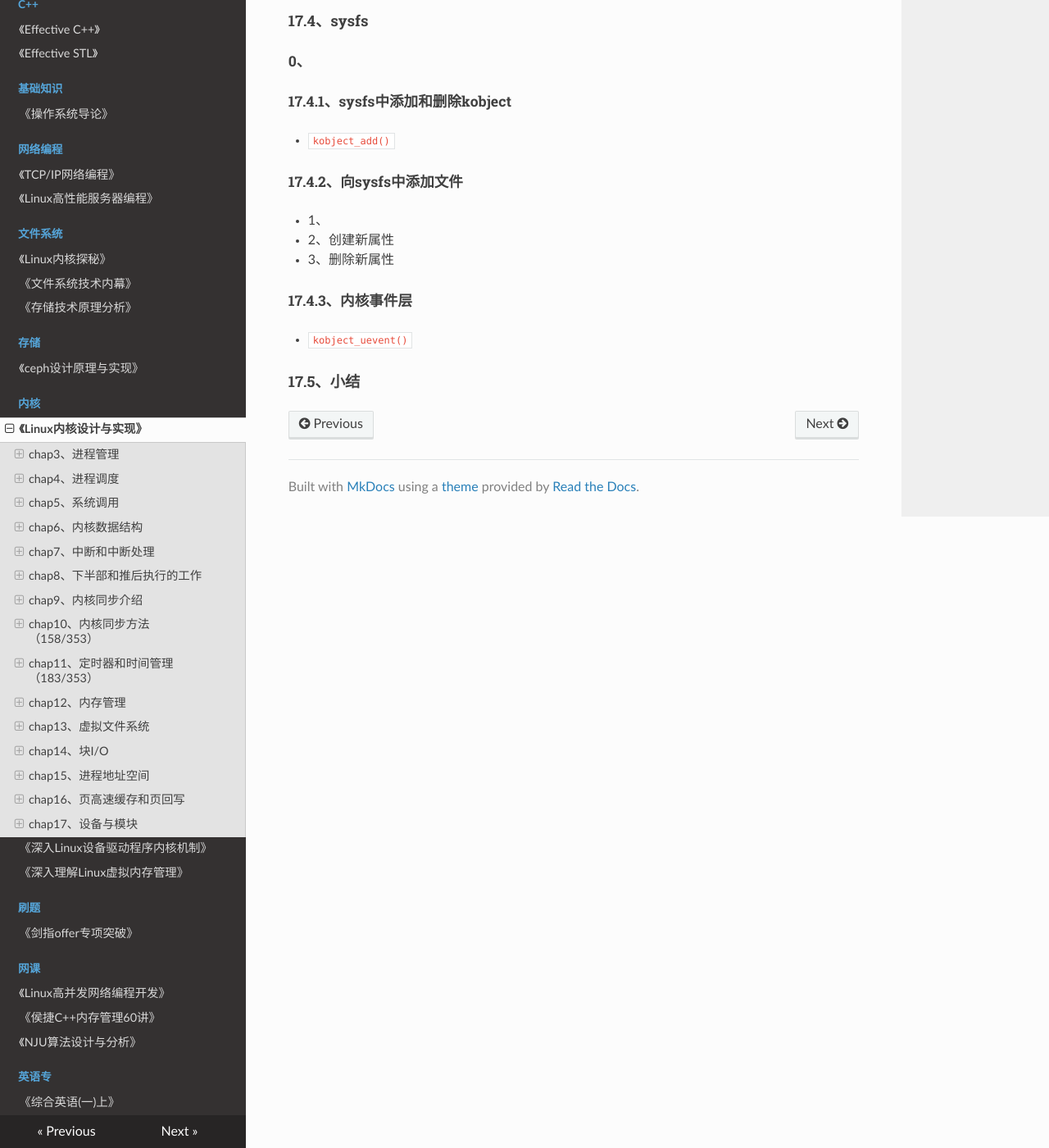
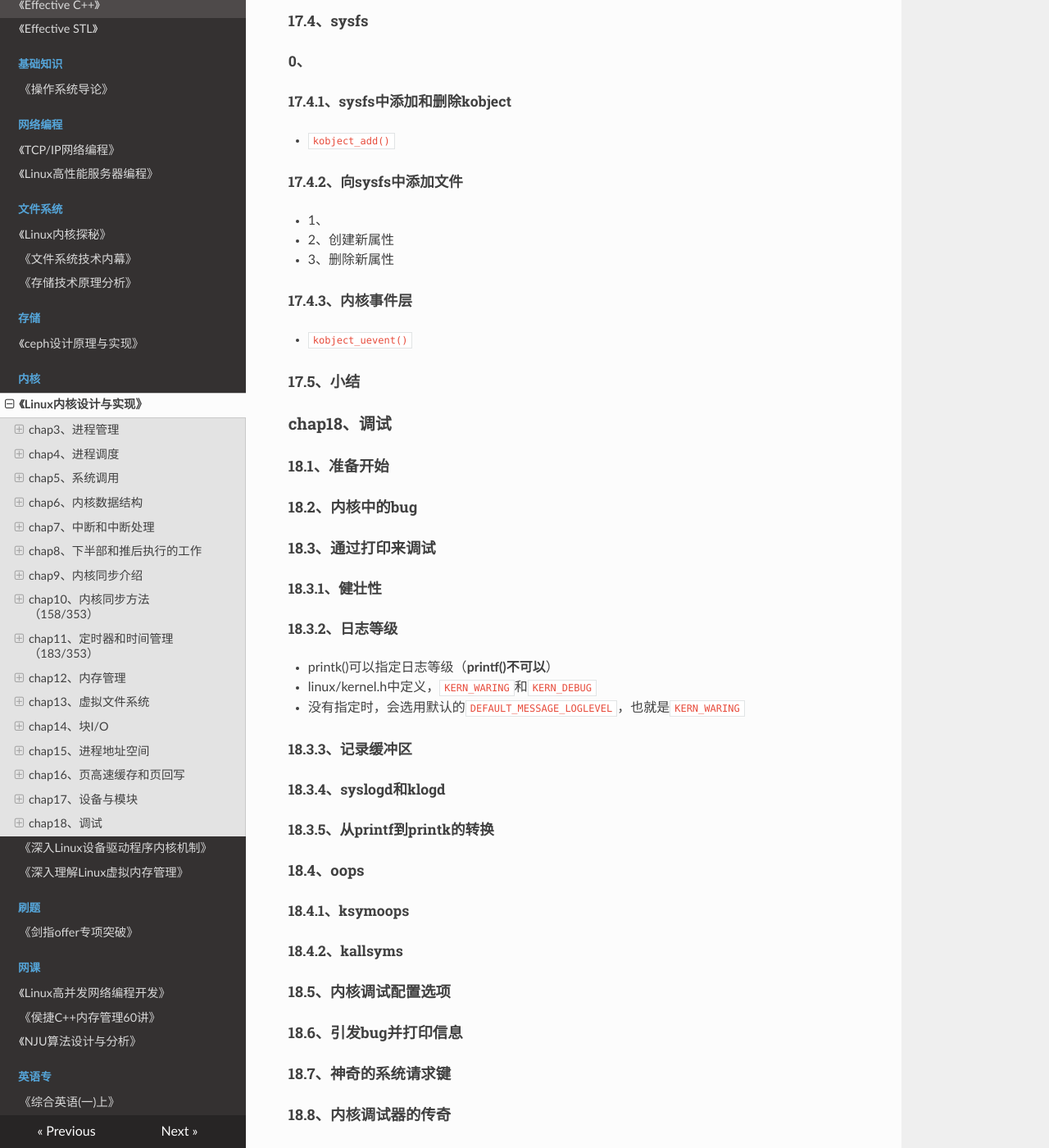
Before and after one commit to wolflion/booknotes, an MkDocs documentation site: the page built from docs/13kernel/Linux内核设计与实现.md, in a window 1280 px wide and 1400 px high, scrolled down 31006 px. Shown: the whole window at 82% size. Built offline with MkDocs 1.6.1, drawn with Linux system fonts in a browser that asks for light colours; nearby versions of some CDN libraries; some of the changed text lies outside the part shown.

Commit message:
Update Linux内核设计与实现.md

```diff
--- a/docs/13kernel/Linux内核设计与实现.md
+++ b/docs/13kernel/Linux内核设计与实现.md
@@ -835,3 +835,61 @@
 + `kobject_uevent()`
 
 #### 17.5、小结
+
+### chap18、调试
+
+#### 18.1、准备开始
+
+#### 18.2、内核中的bug
+
+#### 18.3、通过打印来调试
+
+##### 18.3.1、健壮性
+
+##### 18.3.2、日志等级
+
++ printk()可以指定日志等级（**printf()不可以**）
++ linux/kernel.h中定义，`KERN_WARING`和`KERN_DEBUG`
++ 没有指定时，会选用默认的`DEFAULT_MESSAGE_LOGLEVEL`，也就是`KERN_WARING`
+
+##### 18.3.3、记录缓冲区
+
+##### 18.3.4、syslogd和klogd
+
+##### 18.3.5、从printf到printk的转换
+
+#### 18.4、oops
+
+##### 18.4.1、ksymoops
+
+##### 18.4.2、kallsyms
+
+#### 18.5、内核调试配置选项
+
+#### 18.6、引发bug并打印信息
+
+#### 18.7、神奇的系统请求键
+
+#### 18.8、内核调试器的传奇
+
+##### 18.8.1、gdb
+
+##### 18.8.2、kgdb
+
+#### 18.9、探测系统
+
+##### 18.9.1、用UID作为选择条件
+
+##### 18.9.2、使用条件变量
+
+##### 18.9.3、使用统计量
+
+##### 18.9.4、重复频率限制
+
+#### 18.10、用二分查找法找出引发罪恶的变更
+
+#### 18.11、使用Git进行二分搜索
+
+#### 18.12、当所有的努力都失败时：社区
+
+#### 18.13、小结
```
